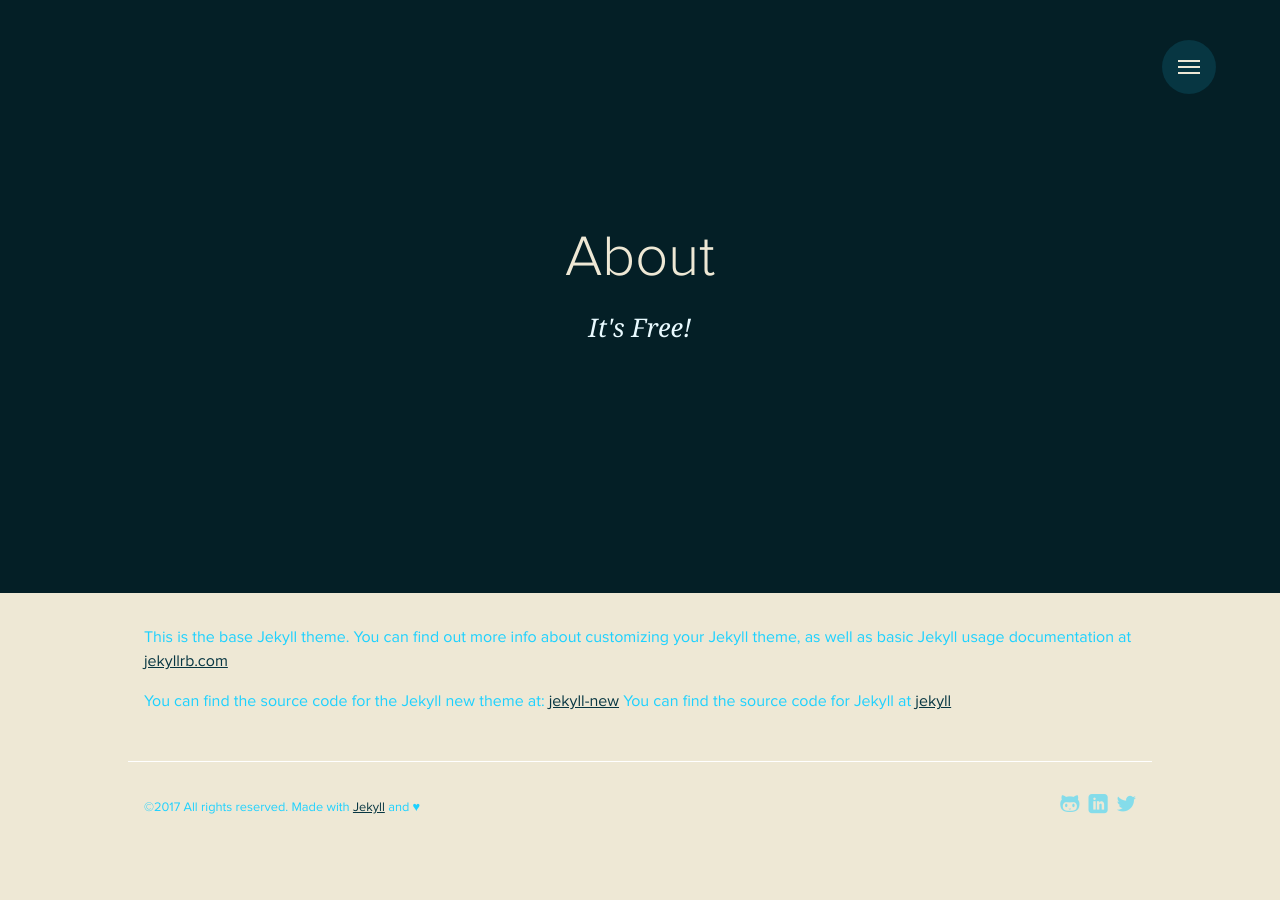
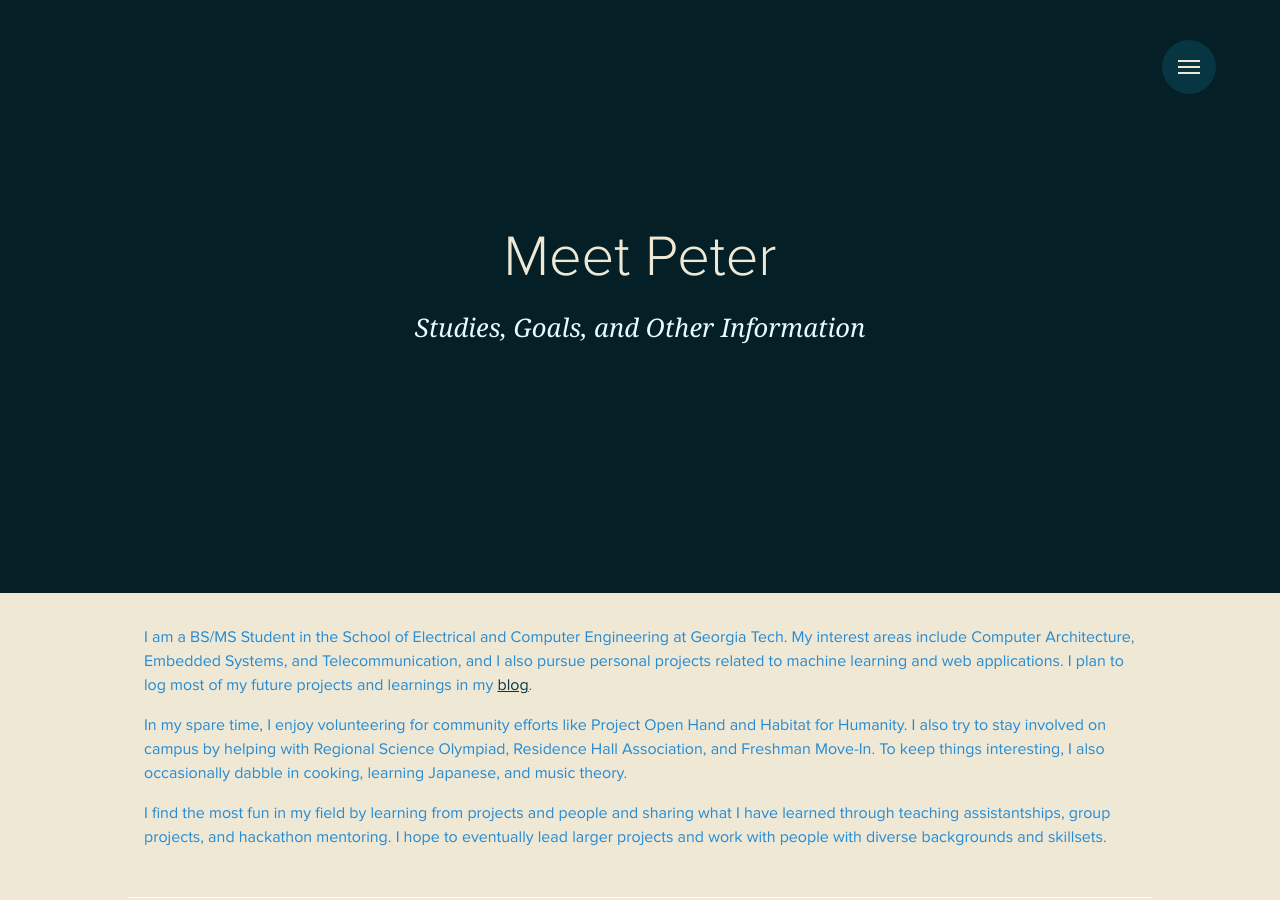
Before and after one commit to peter765/peter765.github.io, a Jekyll site: the page built from about.md, in a window 1280 px wide. Built offline with Jekyll 4.4.1, drawn with Linux system fonts in a browser that asks for light colours; some web fonts are replaced.

Commit message:
changed colors and about page

```diff
--- a/_sass/_variables.scss
+++ b/_sass/_variables.scss
@@ -41,7 +41,7 @@ $lighter-gray-color: lighten($light-gray-color, 20%);
 
 // Font Colors
 //
-$base-font-color: $medium-gray-color;
+$base-font-color: #268bd2;
 $action-color: $primary-color;
 
 // Border
--- a/about.md
+++ b/about.md
@@ -1,11 +1,19 @@
 ---
 layout: page
-title: About
-subtitle: It's Free!
+title: Meet Peter
+subtitle: Studies, Goals, and Other Information
 permalink: /about/
 ---
 
-This is the base Jekyll theme. You can find out more info about customizing your Jekyll theme, as well as basic Jekyll usage documentation at [jekyllrb.com](http://jekyllrb.com/)
+I am a BS/MS Student in the School of Electrical and Computer Engineering at Georgia Tech.
+My interest areas include Computer Architecture, Embedded Systems, and Telecommunication, and I also pursue
+personal projects related to machine learning and web applications.
+I plan to log most of my future projects and learnings in my [blog](http://peter765.github.io/blog/).
 
-You can find the source code for the Jekyll new theme at: [jekyll-new](https://github.com/jglovier/jekyll-new)
-You can find the source code for Jekyll at [jekyll](https://github.com/jekyll/jekyll)
+In my spare time, I enjoy volunteering for community efforts like Project Open Hand and Habitat for Humanity. I also try to
+stay involved on campus by helping with Regional Science Olympiad, Residence Hall Association, and Freshman Move-In.
+To keep things interesting, I also occasionally dabble in cooking, learning Japanese, and music theory.
+
+I find the most fun in my field by learning from projects and people and sharing what I have learned through
+teaching assistantships, group projects, and hackathon mentoring. I hope to eventually lead larger projects and work with
+people with diverse backgrounds and skillsets.
```
